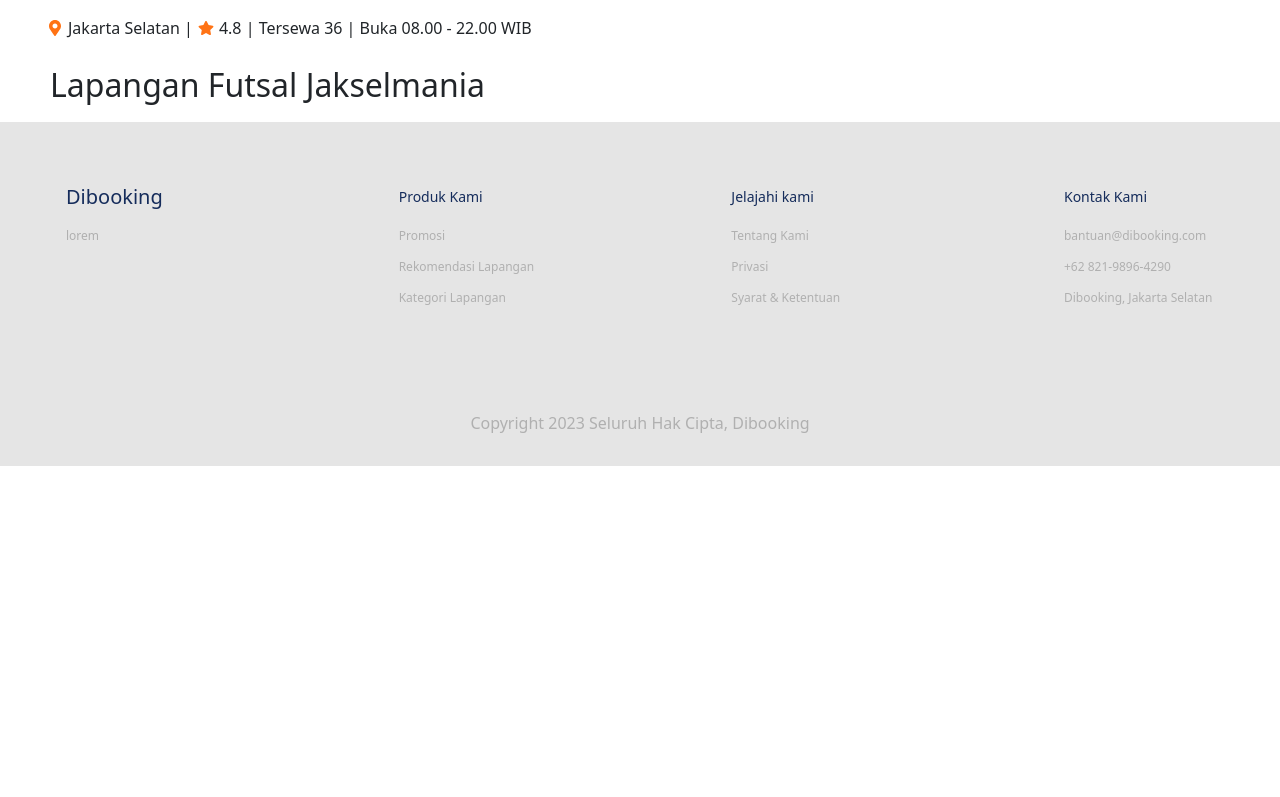
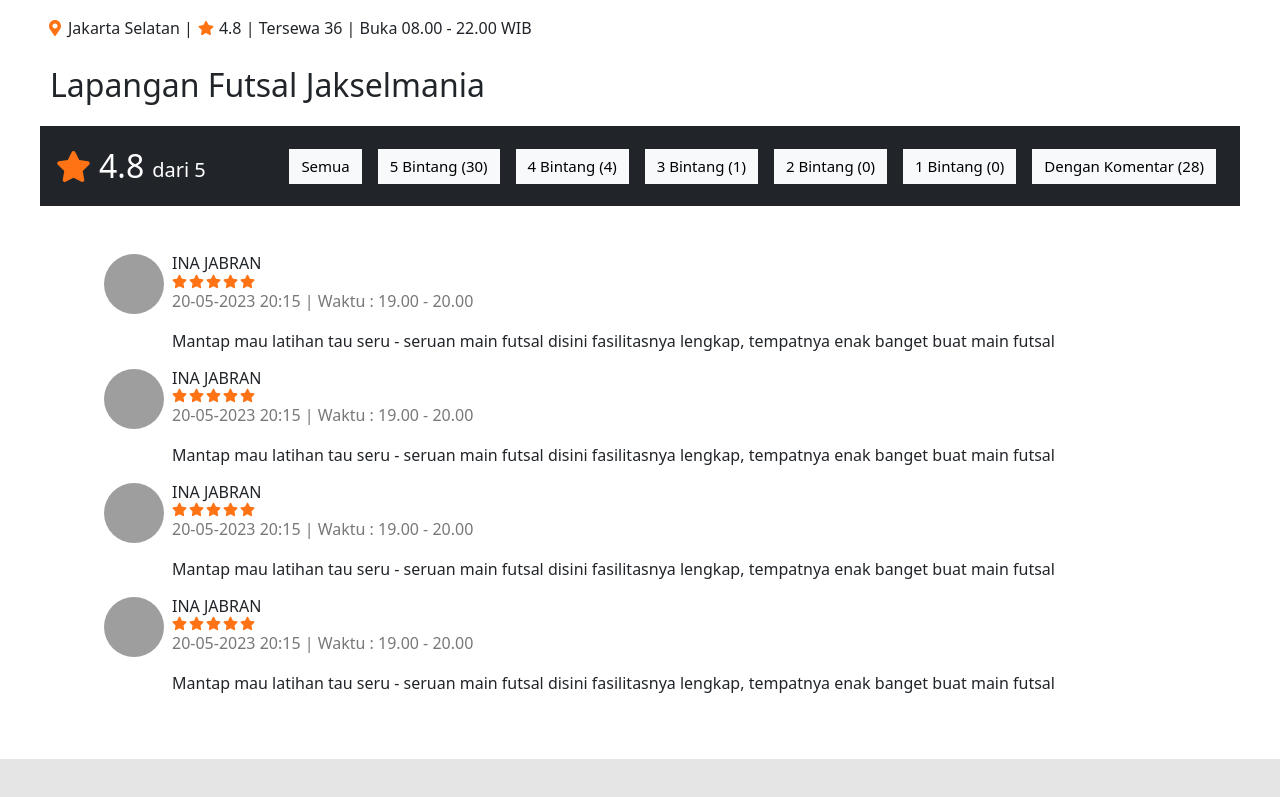
Before and after one commit to Rizqi30/Utek_Utek, a React (Create React App) app: page / in a window 1280 px wide. Shown: the part 2323-3120 px from the top of the page. Before the commit the page ends 2789 px from the top, so only its background shows below. Built offline with nearby package versions, Linux system fonts and the light colour scheme; grey boxes are pictures that could not be loaded.

Commit message:
feat(rating): add rating component to detail file

```diff
--- /dev/null
+++ b/src/components/Rating/ButtonRating.js
@@ -0,0 +1,16 @@
+import React from "react";
+import { Button } from "react-bootstrap";
+
+const ButtonRating = ({ title, handleClick }) => {
+  return (
+    <Button
+      variant="light"
+      className="ml-auto btn-rating mx-2"
+      onClick={handleClick}
+    >
+      {title}
+    </Button>
+  );
+};
+
+export default ButtonRating;
--- /dev/null
+++ b/src/components/Rating/CommentSection.js
@@ -0,0 +1,39 @@
+import React from "react";
+import { FaStar } from "react-icons/fa";
+
+const CommentSection = ({ name, star, date, comment }) => {
+  return (
+    <div className="d-flex align-items-center justify-content-between margin px-3 ">
+      <div className="d-flex align-items-start">
+        <img
+          src="https://i.pravatar.cc/150?img=3"
+          alt="profile"
+          style={{ width: "60px", height: "60px", borderRadius: "50%" }}
+        />
+        <div className="ms-2">
+          <h6 className="m-0 ">{name}</h6>
+          <div className="d-flex align-items-center">
+            {[...Array(star)].map((star) => {
+              return (
+                <FaStar
+                  key={star}
+                  color="#FF7315"
+                  size={15}
+                  style={{ marginRight: "2px" }}
+                />
+              );
+            })}
+          </div>
+          <p className="m-0" style={{ color: "#787878" }}>
+            {date}
+          </p>
+          <div className="d-flex align-items-center">
+            <p className="m-0 my-3">{comment}</p>
+          </div>
+        </div>
+      </div>
+    </div>
+  );
+};
+
+export default CommentSection;
--- /dev/null
+++ b/src/components/Rating/Rating.js
@@ -0,0 +1,76 @@
+import React from "react";
+import { FaStar } from "react-icons/fa";
+import ButtonRating from "./ButtonRating";
+import CommentSection from "./CommentSection";
+
+const Rating = () => {
+  return (
+    <section
+      className="mt-1"
+      style={{
+        height: "fit-content",
+        maxWidth: "1200px",
+        overflow: "hidden",
+        margin: "auto",
+      }}
+    >
+      <div
+        className="d-flex align-items-center justify-content-between margin bg-dark px-3 "
+        style={{ height: "5rem" }}
+      >
+        <div className="d-flex align-items-center text-white">
+          <FaStar color="#FF7315" size={35} />
+          <h2 className="m-0 mx-2">4.8</h2>
+          <h5 className="m-0 mt-2">dari 5</h5>
+        </div>
+
+        <div>
+          <ButtonRating title={"Semua"} />
+          <ButtonRating title={"5 Bintang (30)"} />
+          <ButtonRating title={"4 Bintang (4)"} />
+          <ButtonRating title={"3 Bintang (1)"} />
+          <ButtonRating title={"2 Bintang (0)"} />
+          <ButtonRating title={"1 Bintang (0)"} />
+          <ButtonRating title={"Dengan Komentar (28)"} />
+        </div>
+      </div>
+
+      <div className="comment-section p-5">
+        <CommentSection
+          name={"INA JABRAN"}
+          date={"20-05-2023 20:15 | Waktu : 19.00 - 20.00"}
+          star={5}
+          comment={
+            "Mantap mau latihan tau seru - seruan main futsal disini fasilitasnya lengkap, tempatnya enak banget buat main futsal"
+          }
+        />
+        <CommentSection
+          name={"INA JABRAN"}
+          date={"20-05-2023 20:15 | Waktu : 19.00 - 20.00"}
+          star={5}
+          comment={
+            "Mantap mau latihan tau seru - seruan main futsal disini fasilitasnya lengkap, tempatnya enak banget buat main futsal"
+          }
+        />
+        <CommentSection
+          name={"INA JABRAN"}
+          date={"20-05-2023 20:15 | Waktu : 19.00 - 20.00"}
+          star={5}
+          comment={
+            "Mantap mau latihan tau seru - seruan main futsal disini fasilitasnya lengkap, tempatnya enak banget buat main futsal"
+          }
+        />
+        <CommentSection
+          name={"INA JABRAN"}
+          date={"20-05-2023 20:15 | Waktu : 19.00 - 20.00"}
+          star={5}
+          comment={
+            "Mantap mau latihan tau seru - seruan main futsal disini fasilitasnya lengkap, tempatnya enak banget buat main futsal"
+          }
+        />
+      </div>
+    </section>
+  );
+};
+
+export default Rating;
--- a/src/pages/Detail.js
+++ b/src/pages/Detail.js
@@ -1,20 +1,41 @@
-import React from 'react'
+import React from "react";
 import detail from "../assets/detail.png";
 import { FaStar, FaMapMarkerAlt } from "react-icons/fa";
+import Rating from "../components/Rating/Rating";
+import "../styles/Detail.css";
 
 function Detail() {
   return (
     <div>
-        <div className='hero' style={{padding:"20px", display:"flex", alignItems:"center", flexWrap:"wrap", justifyContent:"center",justifyContent:"center"}}>
-            <div className='mainhero' style={{maxWidth:"620px", padding:"10px"}}>
-                <img src={detail} alt='detail lapangan' style={{maxWidth:"100%"}} />
+      <div
+        className="hero"
+        style={{
+          padding: "20px",
+          display: "flex",
+          alignItems: "center",
+          flexWrap: "wrap",
+          justifyContent: "center",
+        }}
+      >
+        <div
+          className="mainhero"
+          style={{ maxWidth: "620px", padding: "10px" }}
+        >
+          <img
+            src={detail}
+            alt="detail lapangan"
+            style={{ maxWidth: "100%" }}
+          />
         </div>
-            <div className='secondhero' style={{maxWidth:"310px", padding:"10px"}}>
-                <div style={{maxWidth:"410px"}}>
-                    <img src={detail} alt='detail lapangan' style={{width:"100%"}} />
+        <div
+          className="secondhero"
+          style={{ maxWidth: "310px", padding: "10px" }}
+        >
+          <div style={{ maxWidth: "410px" }}>
+            <img src={detail} alt="detail lapangan" style={{ width: "100%" }} />
           </div>
           <div>
-                    <img src={detail} alt='detail lapangan' style={{width:"100%"}} />
+            <img src={detail} alt="detail lapangan" style={{ width: "100%" }} />
           </div>
         </div>
       </div>
@@ -31,18 +52,28 @@ function Detail() {
         <h3 className="mb-2w" style={{ padding: "10px" }}>
           Lapangan Futsal Jakselmania
         </h3>
-            <p className='d-flex align-items-center margin' style={{marginLeft:"7px"}} >
-                <FaMapMarkerAlt className="d-flex align-items-center" style={{ color: "#FF7315", marginRight: "5px" }}/>
-                {""} Jakarta Selatan | <FaStar style={{ color: "#FF7315", marginRight: "5px", marginLeft:"5px" }} />{" "}
+        <p
+          className="d-flex align-items-center margin"
+          style={{ marginLeft: "7px" }}
+        >
+          <FaMapMarkerAlt
+            className="d-flex align-items-center"
+            style={{ color: "#FF7315", marginRight: "5px" }}
+          />
+          {""} Jakarta Selatan |{" "}
+          <FaStar
+            style={{ color: "#FF7315", marginRight: "5px", marginLeft: "5px" }}
+          />{" "}
           {""} 4.8 | Tersewa 36 | Buka 08.00 - 22.00 WIB
         </p>
         <h2 className="mb-2w" style={{ padding: "10px" }}>
           Lapangan Futsal Jakselmania
         </h2>
       </section>
+
+      <Rating />
     </div>
-
-  )
+  );
 }
 
-export default Detail
+export default Detail;
--- a/src/pages/Homepage.js
+++ b/src/pages/Homepage.js
@@ -226,9 +226,7 @@ function HomePage() {
         <h3 style={{ textAlign: "center", marginBottom: "50px" }}>
           Kategori Lapangan
         </h3>
-        <Row
-          className="justify-content-md-center"
-        >
+        <Row className="justify-content-md-center">
           <Col
             md={4}
             lg={2}
--- a/src/styles/Detail.css
+++ b/src/styles/Detail.css
@@ -0,0 +1,11 @@
+.btn-rating {
+  border-radius: 0px;
+  font-size: 15px;
+  border: none;
+}
+.btn-rating:hover {
+  background-color: #ff7315;
+  color: white;
+  border: none;
+  border-radius: 0px;
+}
```
Lines whose indentation alone changed are shown as unchanged.
